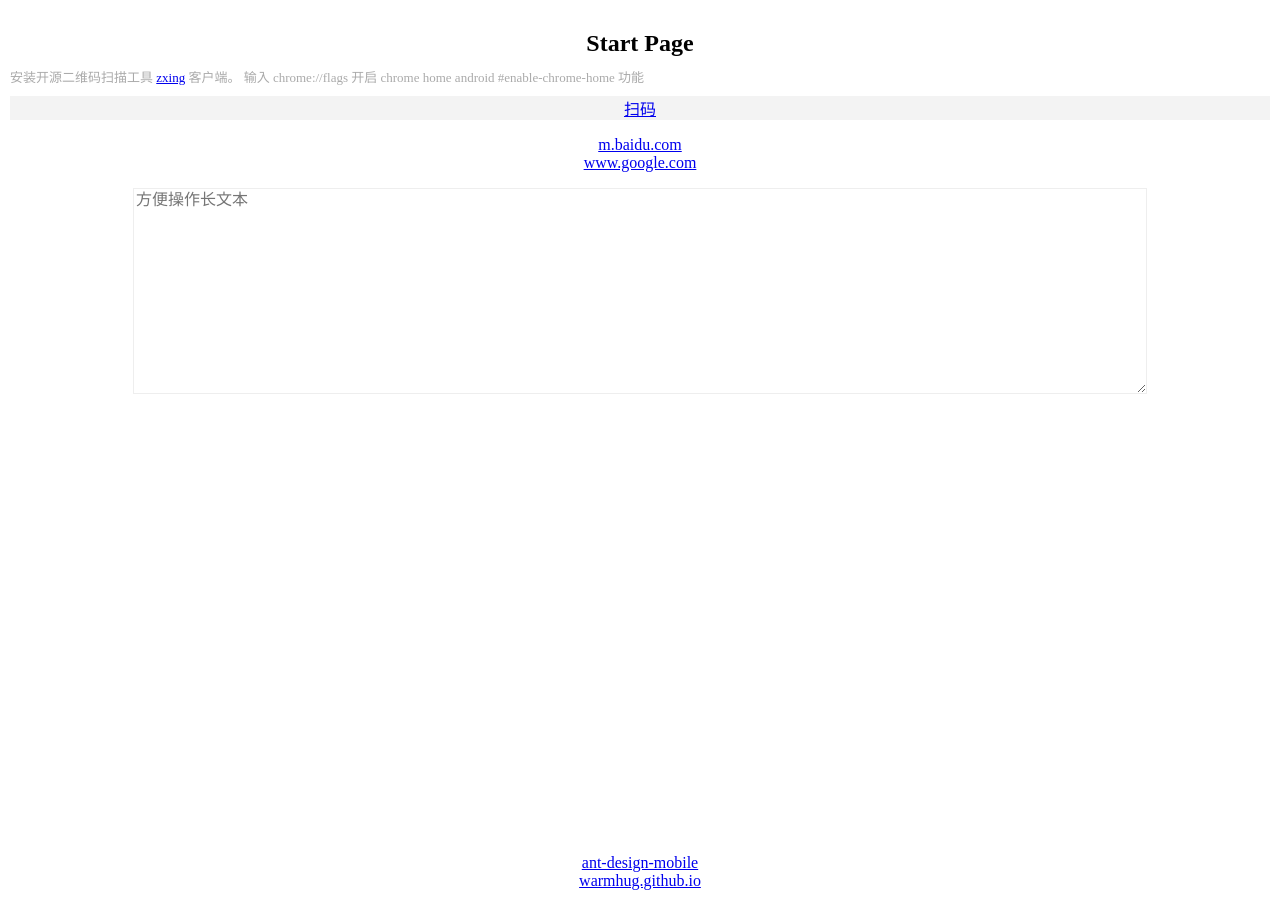
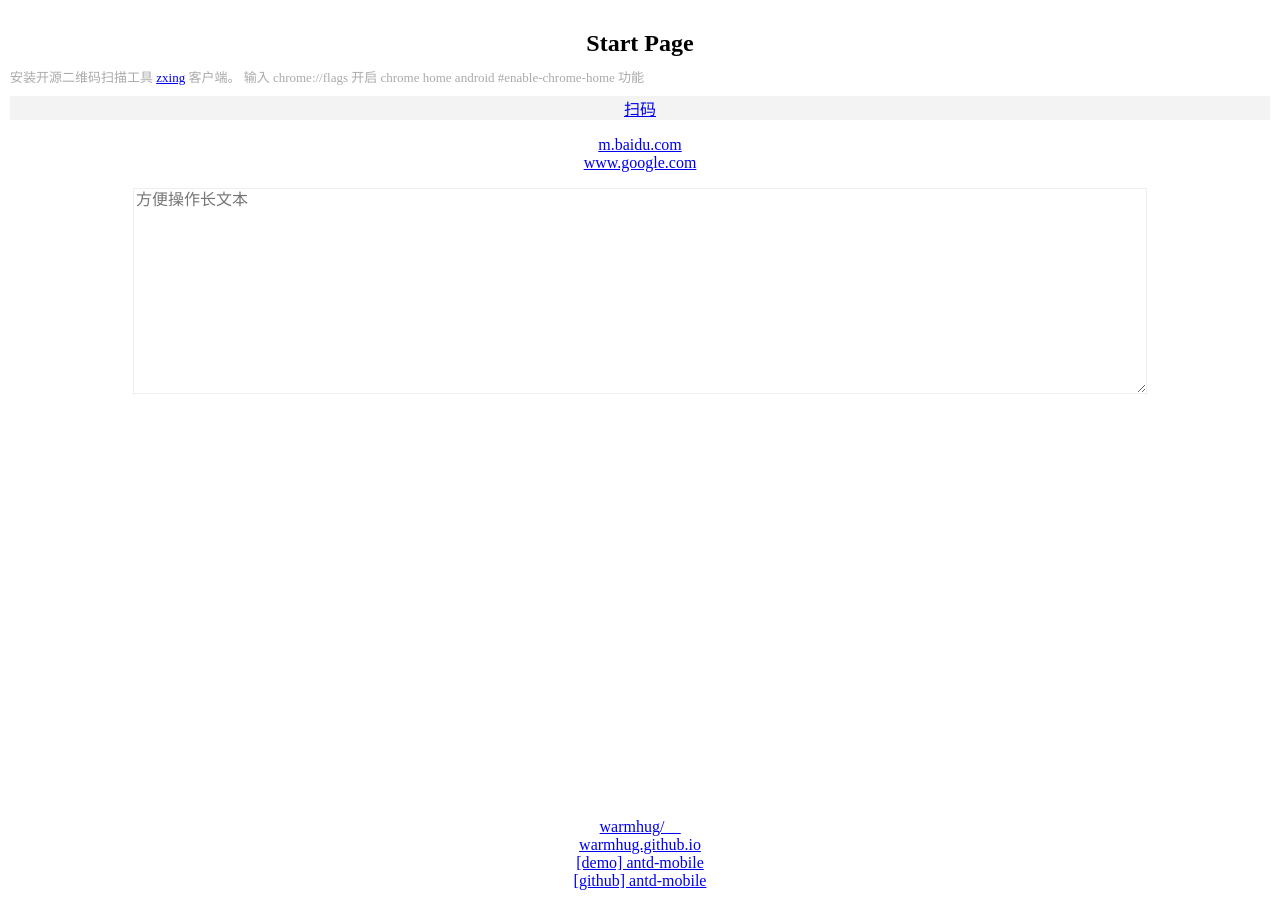
Before and after one commit to warmhug/warmhug.github.com, a Jekyll site: the page mobile.html, which Jekyll copies as it is, in a window 1280 px wide. Built offline with Jekyll 4.4.1, drawn with Linux system fonts in a browser that asks for light colours.

Commit message:
change mobile start page

```diff
--- a/mobile.html
+++ b/mobile.html
@@ -44,8 +44,10 @@
     </div>
   </div>
   <div class="center footer">
-    <a href="https://github.com/ant-design/ant-design-mobile">ant-design-mobile</a> <br>
-    <a href="http://warmhug.github.io/">warmhug.github.io</a>
+    <a href="https://github.com/warmhug/__/blob/master/mac.md">warmhug/__</a> <br>
+    <a href="http://warmhug.github.io/">warmhug.github.io</a> <br>
+    <a href="https://mobile.ant.design/kitchen-sink/?lang=zh-CN">[demo] antd-mobile</a> <br>
+    <a href="https://github.com/ant-design/ant-design-mobile">[github] antd-mobile</a> <br>
   </div>
 </body>
 </html>
```
Also changed, not shown: other parts of mobile.html (+1 -1 lines).
